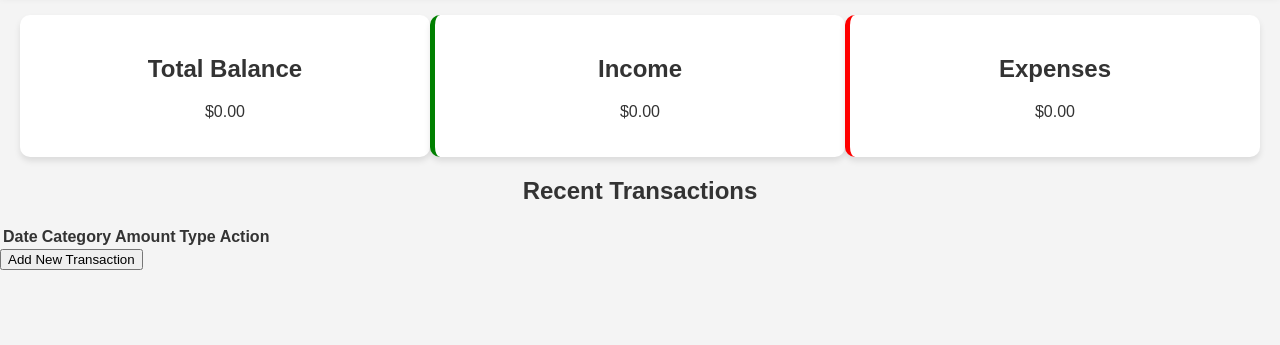
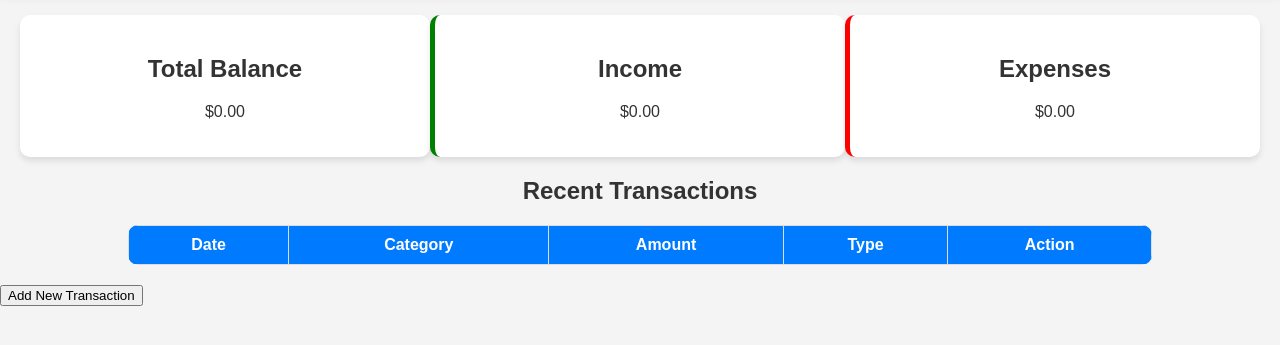
Before and after one commit to muhindinewton/Phase-1-Smart-Budget-Tracker-Project, a plain HTML site: page index.html in a window 1280 px wide. Shown: the part 65-410 px from the top of the page. Drawn offline with Linux system fonts and the light colour scheme.

Commit message:
Styled transaction table

```diff
--- a/styles.css
+++ b/styles.css
@@ -83,3 +83,24 @@ nav a.active {
 .expense {
     border-left: 5px solid red;
 }
+
+/* Transactions Table */
+table {
+    width: 80%;
+    margin: 20px auto;
+    border-collapse: collapse;
+    background: white;
+    border-radius: 10px;
+    overflow: hidden;
+}
+
+th, td {
+    border: 1px solid #ddd;
+    padding: 10px;
+    text-align: center;
+}
+
+th {
+    background-color: #007bff;
+    color: white;
+}
```
